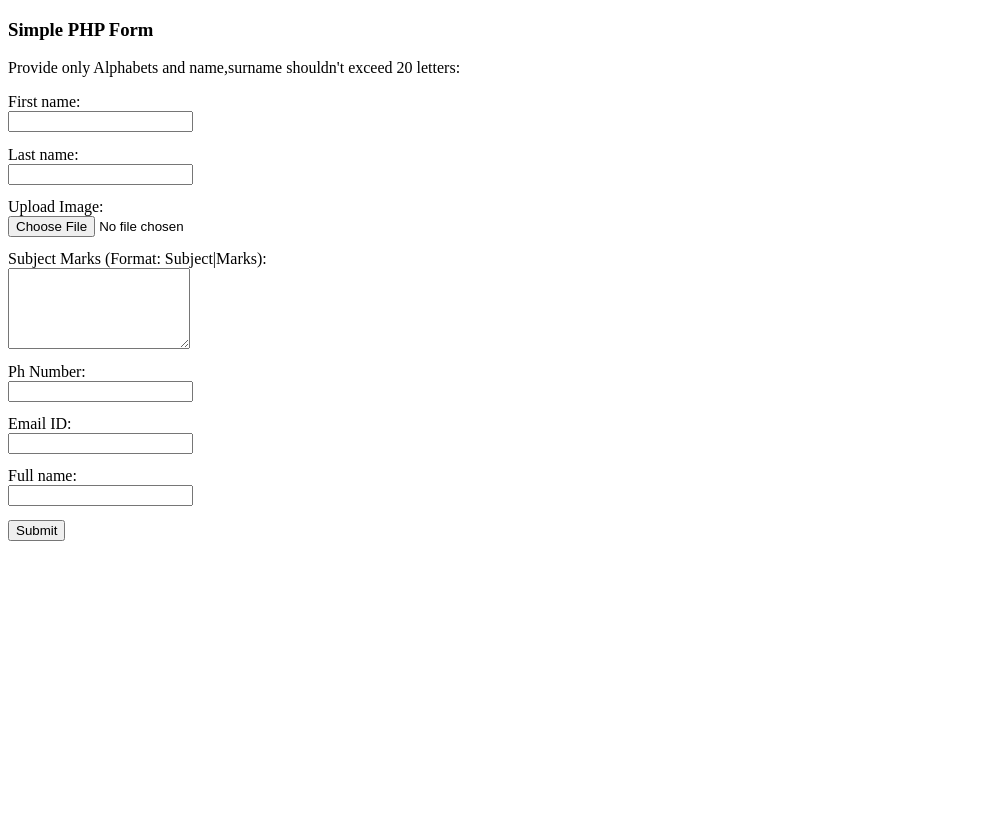
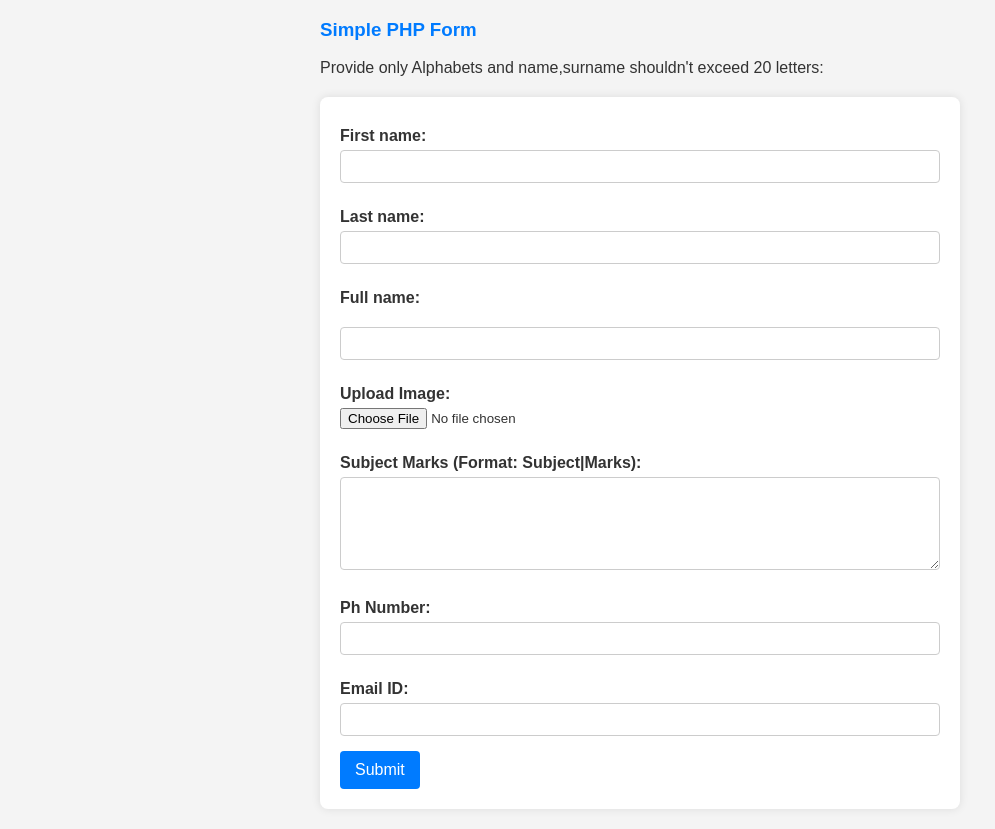
Before and after one commit to koustav96/Php-Tasks, a PHP site: page /Form.html in a window 1280 px wide. Shown: the whole page, without its empty margins (0-995 px from the left). Before the commit the page ends 541 px from the top, so only its background shows below. Run offline with PHP 8.4, Linux system fonts and the light colour scheme.

Commit message:
FT2-40: Some css is added and gitignore is added

```diff
--- a/Task5/Form.html
+++ b/Task5/Form.html
@@ -16,6 +16,10 @@
     <input type="text" id="first_name" name="f_name" pattern="^[A-Za-z]{1,20}$" required oninput="fullName()">
     <label for="last_name">Last name:</label>
     <input type="text" id="last_name" name="l_name" pattern="^[A-Za-z]{1,20}$" required oninput="fullName()">
+    <!-- Printing the name. -->
+    <label for="full_name">Full name:</label>
+    <input type="text" id="full_name" readonly>
+
     <label for="image">Upload Image:</label>
     <input type="file" name="image" id="image" accept="image/*" >
     <label for="subject_marks">Subject Marks (Format: Subject|Marks):</label>
@@ -24,9 +28,6 @@
     <input type="tel" id="ph_number" name="phone_number" pattern="\+91[0-9]{1,10}">
     <label for="email_id">Email ID:</label>
     <input type="text" id="email_id" name="email_id">
-    <!-- Printing the name. -->
-    <label for="full_name">Full name:</label>
-    <input type="text" id="full_name" readonly>
     <input type="submit" value="Submit">
 </form>
 
--- a/Task5/Form.php
+++ b/Task5/Form.php
@@ -6,11 +6,11 @@ if ($_SERVER["REQUEST_METHOD"] == "POST") {
     $full_name = $_POST["f_name"] . ' ' . $_POST["l_name"];
     $target_dir = "uploads/";
     $target_file = $target_dir . basename($_FILES["image"]["name"]);
+    move_uploaded_file($_FILES["image"]["tmp_name"], $target_file);
+    $image = $target_file;
     $phoneNumber = $_POST["phone_number"];
     $emailId = $_POST["email_id"];
     $marksText = $_POST["subject_marks"];
-    move_uploaded_file($_FILES["image"]["tmp_name"], $target_file);
-    $image = $target_file;
     /**
      * Print data.
      */
--- a/Task5/css/style.css
+++ b/Task5/css/style.css
@@ -1,4 +1,56 @@
-input,textarea {
+body {
+    font-family: Arial, sans-serif;
+    background-color: rgb(244, 244, 244);
+    color: rgb(51, 51, 51);
+    width: 800px;
+    margin: auto;
+    padding: 0;
+}
+h3 {
+    color: rgb(0, 123, 255);
+    padding-left: 80px;
+}
+p {
+    padding-left: 80px;
+}
+form {
+    max-width: 600px;
+    margin: 20px auto;
+    background-color: rgb(255, 255, 255);
+    padding: 20px;
+    border-radius: 8px;
+    box-shadow: 0 0 10px rgba(0, 0, 0, 0.1);
+}
+label {
     display: block;
-    margin-bottom: 1em;
+    margin: 10px 0 5px;
+    font-weight: bold;
 }
+input[type="text"],
+input[type="tel"],
+textarea {
+    width: 100%;
+    padding: 8px;
+    margin-bottom: 15px;
+    border: 1px solid rgb(204, 204, 204);
+    border-radius: 4px;
+    box-sizing: border-box;
+}
+input[type="file"] {
+    margin-bottom: 15px;
+}
+input[type="submit"] {
+    background-color: rgb(0, 123, 255);
+    color: rgb(255, 255, 255);
+    padding: 10px 15px;
+    border: none;
+    border-radius: 4px;
+    cursor: pointer;
+    font-size: 16px;
+}
+input[type="submit"]:hover {
+    background-color: rgb(0, 86, 179);
+}
+#full_name {
+    margin-top: 15px;
+}
```
Also changed, not shown: Task5/Creds_example.php (renamed from Task5/Creds.example.php), 1 other file.
